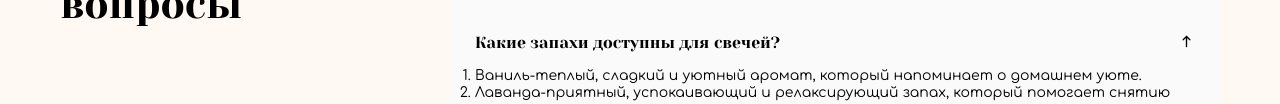
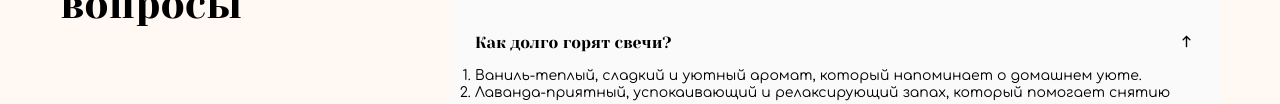
Before and after one commit to ilyanik77/start-clean, a plain HTML site: page index.html in a window 1280 px wide. Both pictures are taken after a click on the button "Как долго горят свечи?". Shown: the part 7189-7293 px from the top of the page. Drawn offline with nearby package versions, Linux system fonts and the light colour scheme.

Commit message:
Update index.html

```diff
--- a/index.html
+++ b/index.html
@@ -594,7 +594,7 @@
                                 </button>
 								<div class="accordeon__text">
                                     <h3 class="accordeon__text-title">
-										Какие запахи доступны для свечей?
+										Как долго горят свечи?
 									</h3>
 									<ol>
 										<li>
```
